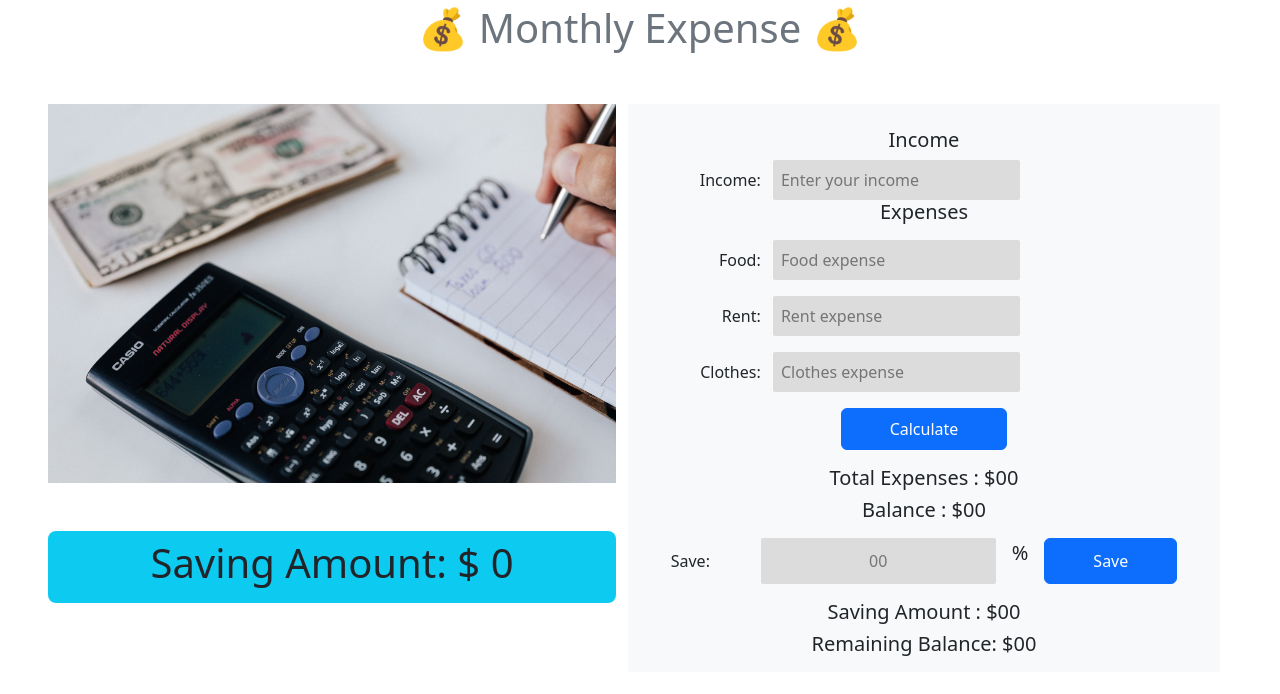
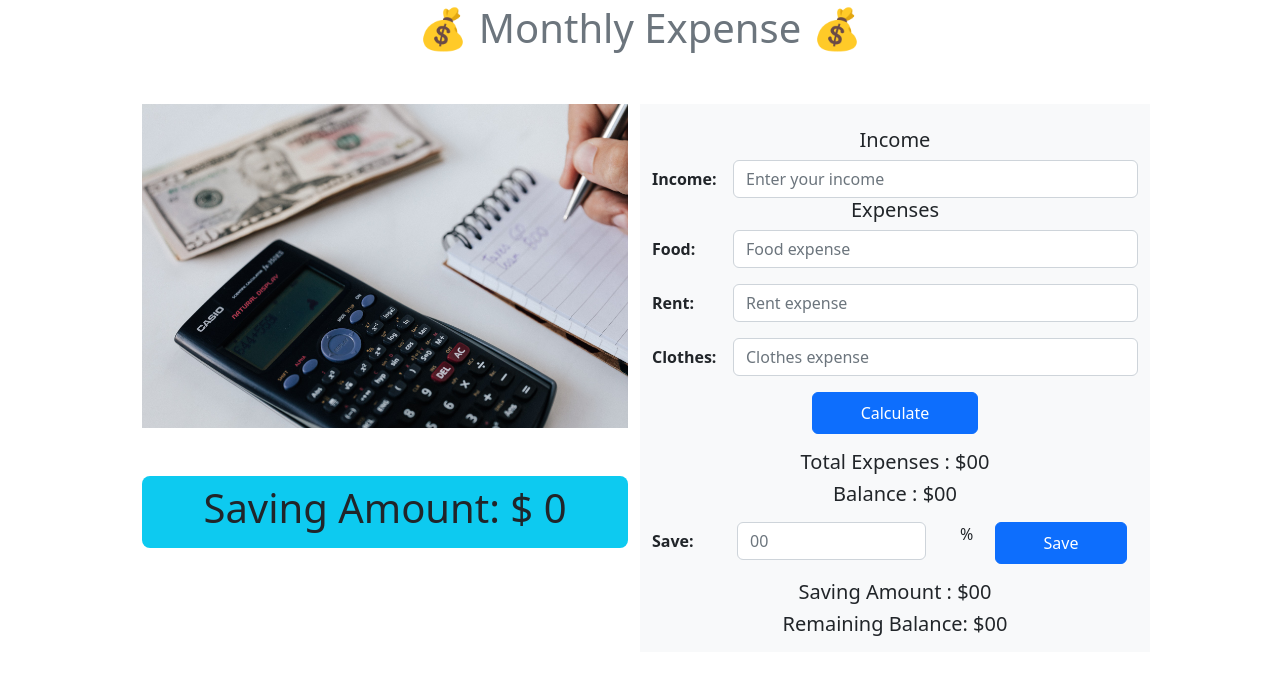
Before and after one commit to AkRazu/Monthly-expense-calculator, a plain HTML site: page index.html in a window 1280 px wide. Drawn offline with nearby package versions, Linux system fonts and the light colour scheme.

Commit message:
style change

```diff
--- a/css/style.css
+++ b/css/style.css
@@ -1,5 +1,4 @@
-.first-section ,.second-section{
-}
+
 /* Label  */
 label {
   font-weight: 500;
--- a/index.html
+++ b/index.html
@@ -19,35 +19,35 @@
   <body>
     <!-- Heading section -->
     <section>
-      <h1 class="text-center my-1 text-secondary ">
-        💰 Monthly Expense 💰
-      </h1>
+      <h1 class="text-center my-1 text-secondary">💰 Monthly Expense 💰</h1>
     </section>
     <!-- Main section start -->
-    <main class="">
-      <section class="container-fluid row p-5">
+    <main class="container">
+      <section class="row row-cols-md-2 p-0 m-0 p-md-5">
         <!-- First section start -->
-        <div class="col-md-6 first-section">
+        <div class="first-section">
           <img class="image-bg img-fluid" src="image/background.jpg" alt="" />
-          <div class="bg-info mt-5 rounded-3 p-md-2">
-            <h1 class="text-center">Saving Amount: $ <span id="total-amount">0</span></h1>
+          <div class="bg-info mt-5 rounded-3 p-2">
+            <h1 class="text-center">
+              Saving Amount: $ <span id="total-amount">0</span>
+            </h1>
           </div>
         </div>
 
-
         <!-- second section start -->
-        <div
-          class="col-md-6 bg-light d-flex justify-content-center align-items-md-center second-section rounded-md-4"
-        >
-          <div class="mt-md-4" >
+        <div class="bg-light second-section rounded-md-4">
+          <div class="mt-md-4">
             <div>
               <h5 class="text-center">Income</h5>
             </div>
             <!-- Income input section -->
-            <div>
-              <label class="text-md-end me-2" for="">Income:</label>
-              <input id="income-amount"
-                class="border-0 p-2 input-field"
+            <div class="d-flex">
+              <label class="fw-bold col-sm-2 col-form-label" for=""
+                >Income:</label
+              >
+              <input
+                id="income-amount"
+                class="form-control"
                 type="text"
                 placeholder="Enter your income"
               />
@@ -57,63 +57,85 @@
             </div>
             <!-- Food input section -->
             <div>
-              <div class="mt-3">
-                <label class="text-md-end me-2" for="">Food:</label>
-                <input id="food-amount"
-                  class="border-0 p-2 input-field"
+              <div class="d-flex">
+                <label class="fw-bold col-sm-2 col-form-label" for=""
+                  >Food:</label
+                >
+                <input
+                  id="food-amount"
+                  class="form-control"
                   type="text"
                   placeholder="Food expense"
                 />
               </div>
               <!-- Rend input section -->
-              <div class="mt-3">
-                <label class="text-md-end me-2" for="">Rent:</label>
-                <input id="rent-amount"
-                  class="border-0 p-2 input-field"
+              <div class="mt-3 d-flex">
+                <label class="fw-bold col-sm-2 col-form-label" for=""
+                  >Rent:</label
+                >
+                <input
+                  id="rent-amount"
+                  class="form-control"
                   type="text"
                   placeholder="Rent expense"
                 />
               </div>
               <!-- clothes input section -->
-              <div class="mt-3">
-                <label class="text-md-end me-2" for="">Clothes:</label>
-                <input id="cloth-amount"
-                  class="border-0 p-2 input-field"
+              <div class="mt-3 d-flex">
+                <label class="fw-bold col-sm-2 col-form-label" for=""
+                  >Clothes:</label
+                >
+                <input
+                  id="cloth-amount"
+                  class="form-control"
                   type="text"
                   placeholder="Clothes expense"
                 />
               </div>
             </div>
             <!-- Calculate button section -->
-            <div class="d-flex justify-content-center mt-3">
-              <button id="calculate-btn" class="btn btn-primary px-5 py-2">Calculate</button>
+            <div class="d-flex justify-content-md-center mt-3">
+              <button id="calculate-btn" class="btn btn-primary px-5 py-2">
+                Calculate
+              </button>
             </div>
             <!-- Total balance section -->
             <div class="m-3">
-              <h5 class="text-center">Total Expenses : $<span id="expense-amount">00</span></h5>
-              <h5 class="text-center">Balance : $<span id="balance-amount">00</span></h5>
+              <h5 class="text-center">
+                Total Expenses : $<span id="expense-amount">00</span>
+              </h5>
+              <h5 class="text-center">
+                Balance : $<span id="balance-amount">00</span>
+              </h5>
             </div>
             <!-- saving section -->
-            <div class="d-md-flex justify-content-around">
-              <div class="d-flex align-items-center">
-                <label class="" for="">Save:</label>
-              </div>
-              <input id="saving-amount"
-                class="border-0 text-center w-auto input-field d-md-inline-block"
-                type="text"
-                placeholder="00"
-              />
-              <div class="d-flex justify-content-center align-items-center">
-                <p class="px-md-3 fs-5">%</p>
+            <div class="row mb-3">
+              <label class="fw-bold col-2 col-form-label" for=""
+                >Save:</label
+              >
+              <div class="col-5">
+                <input
+                  id="saving-amount"
+                  class="form-control"
+                  type="text"
+                  placeholder="00"
+                />
               </div>
               <!-- save button -->
-              <div class="d-flex justify-content-center">
-                <button id="save-btn" class="btn btn-primary px-5 py-2">Save</button>
+              <div class="col-sm-5 d-flex justify-content-around">
+                <span>%</span>
+                <button id="save-btn" class="btn btn-primary px-5 py-2">
+                  Save
+                </button>
               </div>
             </div>
             <div class="m-3">
-              <h5 class="text-center">Saving Amount : $<span id="my-amount">00</span></h5>
-              <h5 class="text-center">Remaining Balance: $<span id="remaining-amount">00</span></h5>
+              <h5 class="text-center">
+                Saving Amount : $<span id="my-amount">00</span>
+              </h5>
+              <h5 class="text-center">
+                Remaining Balance: $<span id="remaining-amount">00</span>
+              </h5>
             </div>
           </div>
         </div>
```
